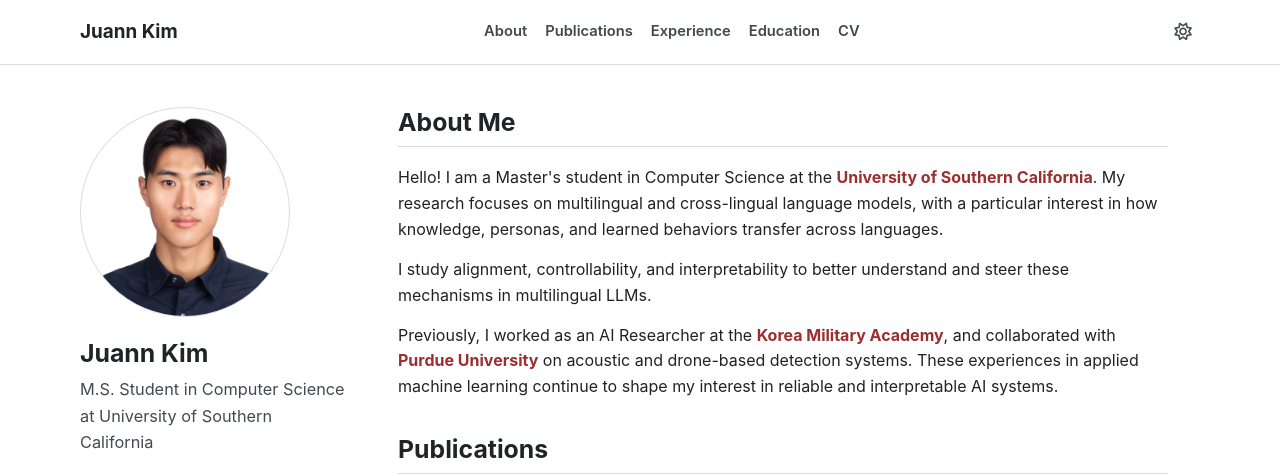
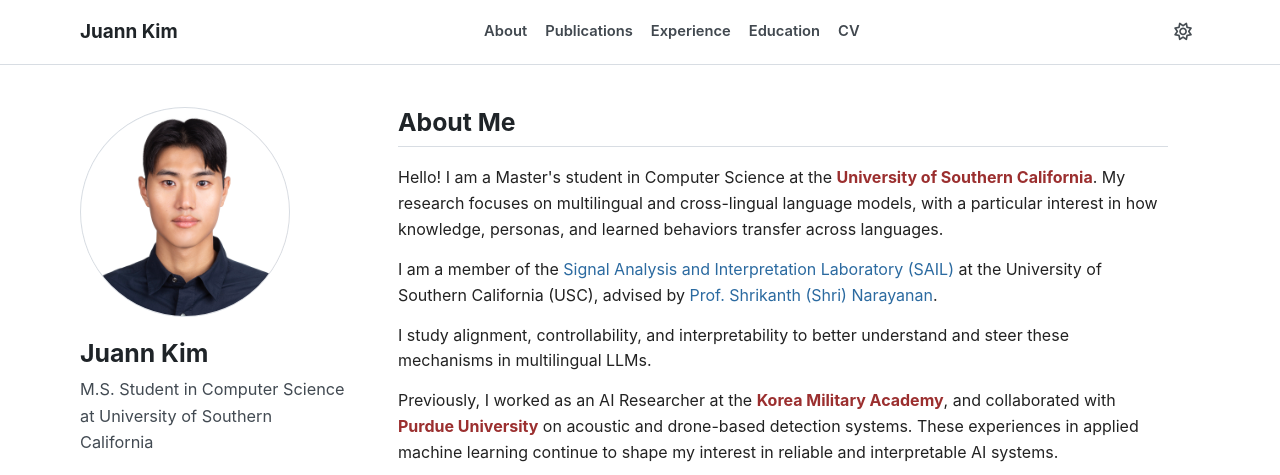
Before and after one commit to USC-BOBBY-KIM/USC-BOBBY-KIM.github.io, a plain HTML site: page index.html in a window 1280 px wide. Shown: the top 475 px of the page. Drawn offline with Linux system fonts and the light colour scheme; no server answers; some icons are missing.

Commit message:
Add SAIL affiliation to biography

```diff
--- a/index.html
+++ b/index.html
@@ -66,6 +66,12 @@
             on multilingual and cross-lingual language models,
             with a particular interest in how knowledge, personas, and learned behaviors transfer
             across languages.
+          </p>
+          <p>
+            I am a member of the
+            <a href="https://sail.usc.edu/" target="_blank" rel="noopener noreferrer">Signal Analysis and Interpretation Laboratory (SAIL)</a>
+            at the University of Southern California (USC), advised by
+            <a href="https://sail.usc.edu/people/shri.html" target="_blank" rel="noopener noreferrer">Prof. Shrikanth (Shri) Narayanan</a>.
           </p>
           <p>
             I study alignment, controllability, and interpretability to better understand and steer
```
